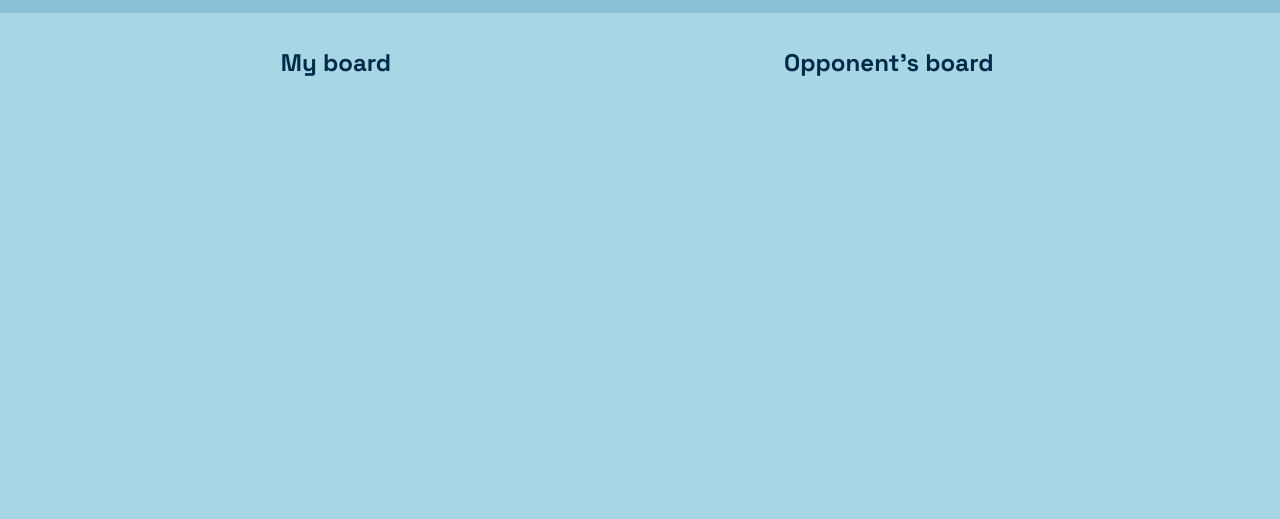
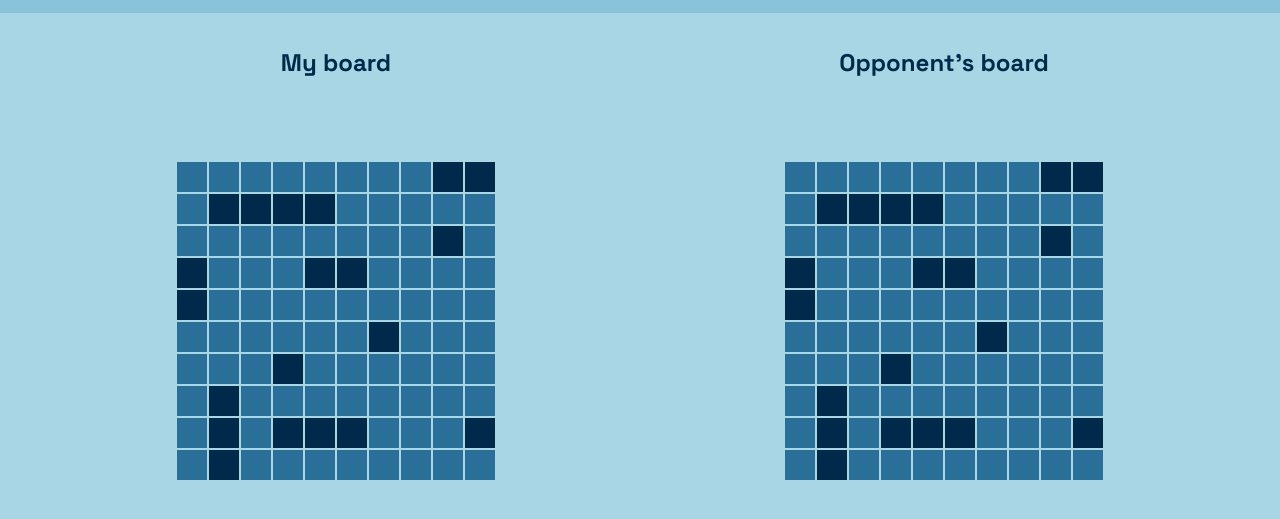
Before and after one commit to codingbyday3/battleship, a website built with webpack: page src/template.html in a window 1280 px wide. Shown: the part 67-586 px from the top of the page. Built offline with nearby package versions, Linux system fonts and the light colour scheme.

Commit message:
Build: function to render fields

```diff
--- a/src/game-render.js
+++ b/src/game-render.js
@@ -8,14 +8,26 @@ function renderGame(){
     const playerBoard = document.querySelector(".player-board")
     const enemyBoard = document.querySelector(".enemy-board")
 
-    // for(let i = 0; i < player.gameboard.length; i++){
-    //   for(let j = 0; j < player.gameboard[i].length; j++){
-    //     if(player.gameboard[i][j] !== 0){
+    function renderCorrectField(board, placeToRender){
+      for(let i = 0; i < board.length; i++){
+        for(let j = 0; j < board[i].length; j++){
+          const div = document.createElement("div")
+          if(board[i][j] !== 0){
+            div.className = "ship"
 
-    //     }
-    //   }
-    // }
+          }else{
+            div.className = "no-ship"
+          }
 
+          placeToRender.appendChild(div)
+
+
+        }
+      }
+    }
+
+    renderCorrectField(player.gameboard, playerBoard)
+    renderCorrectField(comuterPlayer.gameboard, enemyBoard)
   }
 
 
--- a/src/styles.css
+++ b/src/styles.css
@@ -87,14 +87,18 @@ main{
 
   height: 25vw;
   width: 25vw;
-  display: flex;
+  display: grid;
+  grid-template-rows: repeat(10, calc(100% / 10));
+  grid-template-columns: repeat(10, calc(100% / 10));
 
 }
 
-.player-board div,
-.enemy-board div{
-  background-color: var(--blue-600);
+.no-ship{
+  background-color: var(--blue-500);
   border: 1px solid var(--blue-100);
-  width: calc(100% / 10);
-  height: calc((100%/ 10));
 }
+
+.ship{
+  background-color: var(--blue-900);
+  border: 1px solid var(--blue-100);
+}
--- a/src/template.html
+++ b/src/template.html
@@ -18,7 +18,7 @@
       <div class="player-board">
       </div>
     </div>
-    <div class="rigth-container">
+    <div class="right-container">
       <h2>Opponent's board</h2>
       <div class="enemy-board">
 
```
